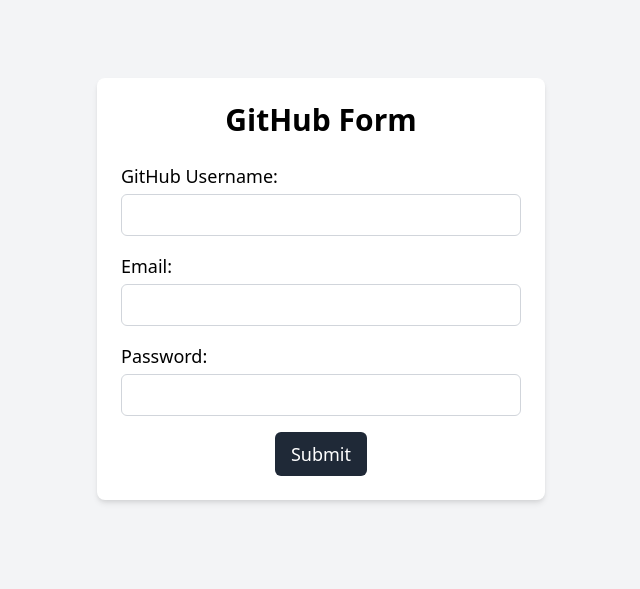
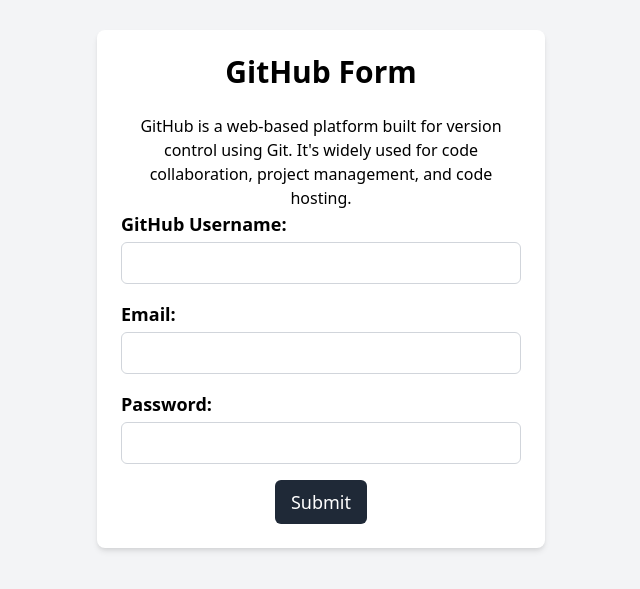
Before and after one commit to amnarazaq12/github-pro, a plain HTML site: page gitHub.html in a window 1280 px wide. Shown: the part 111-700 px from the top of the page, without its empty margins (319-959 px from the left). Drawn offline with nearby package versions, Linux system fonts and the light colour scheme.

Commit message:
gitHub 2nd push

```diff
--- a/gitHub.html
+++ b/gitHub.html
@@ -8,17 +8,19 @@
 <body class="flex justify-center items-center min-h-screen bg-gray-100">
 <div class="w-full sm:max-w-md bg-white rounded-lg shadow-md p-6">
   <h1 class="text-3xl font-semibold mb-6 text-center">GitHub Form</h1>
+  <p class="text-center">GitHub is a web-based platform built for version control using Git.
+    It's widely used for code collaboration, project management, and code hosting.</p>
   <form action="#" method="post" class="space-y-4">
     <div class="flex flex-col">
-      <label for="username" class="text-lg mb-1">GitHub Username:</label>
+      <label for="username" class="text-lg mb-1"><b>GitHub Username:</b></label>
       <input type="text" id="username" name="username" required class="border border-gray-300 rounded-md py-2 px-3 w-full">
     </div>
     <div class="flex flex-col">
-      <label for="email" class="text-lg mb-1">Email:</label>
+      <label for="email" class="text-lg mb-1"><b>Email:</b></label>
       <input type="email" id="email" name="email" required class="border border-gray-300 rounded-md py-2 px-3 w-full">
     </div>
     <div class="flex flex-col">
-      <label for="password" class="text-lg mb-1">Password:</label>
+      <label for="password" class="text-lg mb-1"><b>Password:</b></label>
       <input type="password" id="password" name="password" required class="border border-gray-300 rounded-md py-2 px-3 w-full">
     </div>
     <div class="flex justify-center">
```
